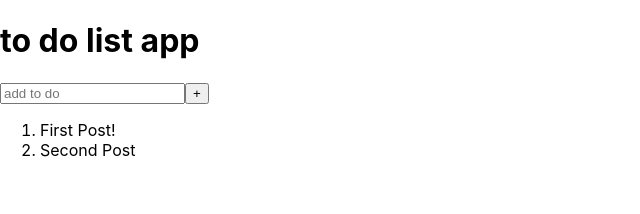
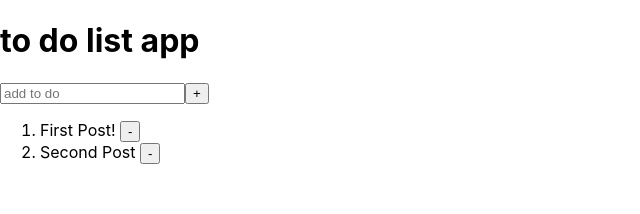
Before and after one commit to khurshidaalam/todoappwithredux, a React (Create React App) app: page / in a window 1280 px wide. Shown: the top 214 px of the page, without its empty margins (0-640 px from the left). Built offline with nearby package versions, Linux system fonts and the light colour scheme.

Commit message:
add data done

```diff
--- a/src/features/editor/TodoList.js
+++ b/src/features/editor/TodoList.js
@@ -2,19 +2,27 @@ import { nanoid } from '@reduxjs/toolkit';
 import React, { useState } from 'react';
 import { useSelector } from 'react-redux';
 import { useDispatch } from 'react-redux';
-import { addData } from "./todoSlice";
+import { addData,deleteData } from "./todoSlice";
 
-const TodoList = ({ id, item }) => {
+const TodoList = () => {
     const dispatch = useDispatch();
-    const [listItem, setListItem] = useState("")
+    const [item, setListItem] = useState("")
     const todos = useSelector(state => state.todos);
 
+    const removeItem = ()=>{
+        dispatch(deleteData({
+            id: nanoid()
+        }))
+    }
+
+
     const renderList = todos.map((todo, index) => {
-        return <li className='listitem' key={todo.id}>{todo.item}</li>;
+        return <li className='listitem' key={todo.id}>{todo.item} <button onClick={removeItem}>-</button></li>;
     })
 
     const saveonClick = () => {
-        if (id && item) {
+
+        if ( item) {
             dispatch(addData({
                 id: nanoid(),
                 item
@@ -32,7 +40,7 @@ const TodoList = ({ id, item }) => {
             <div className='centerdiv'>
                 <h1>to do list app</h1>
                 <div className='addlist'>
-                    <input type="text" placeholder="add to do" value={listItem} onChange={(e) => setListItem(e.target.value)} />
+                    <input type="text" placeholder="add to do" value={item} onChange={(e) => setListItem(e.target.value)} />
                     <button onClick={saveonClick}>+</button>
                 </div>
                 <ol>
--- a/src/features/editor/todoSlice.js
+++ b/src/features/editor/todoSlice.js
@@ -11,9 +11,22 @@ const todoSlice = createSlice({
   initialState,
   reducers: {
     addData(state, action) {
-      state.push(action.payload);
-    }
+      state.push({
+        id: action.payload.id,
+        item: action.payload.item
+      });
+    },
+    // deleteData(state, action) {
+    //   // [state.splice(0, action.payload),
+    //   // ...state.splice(1)]
+
+    //   state.splice({id: action.payload.id,id: action.payload.id})
+    // //   (method) Array<WritableDraft<{ id: string; item: string; }>>.splice(start: number, deleteCount?: number | undefined): WritableDraft<{
+    // //     id: string;
+    // //     item: string;
+    // // }>[] (+1 overload)
+    // }
   }
 })
-export const { addData } = todoSlice.actions;
+export const { addData,deleteData } = todoSlice.actions;
 export default todoSlice.reducer;
```
